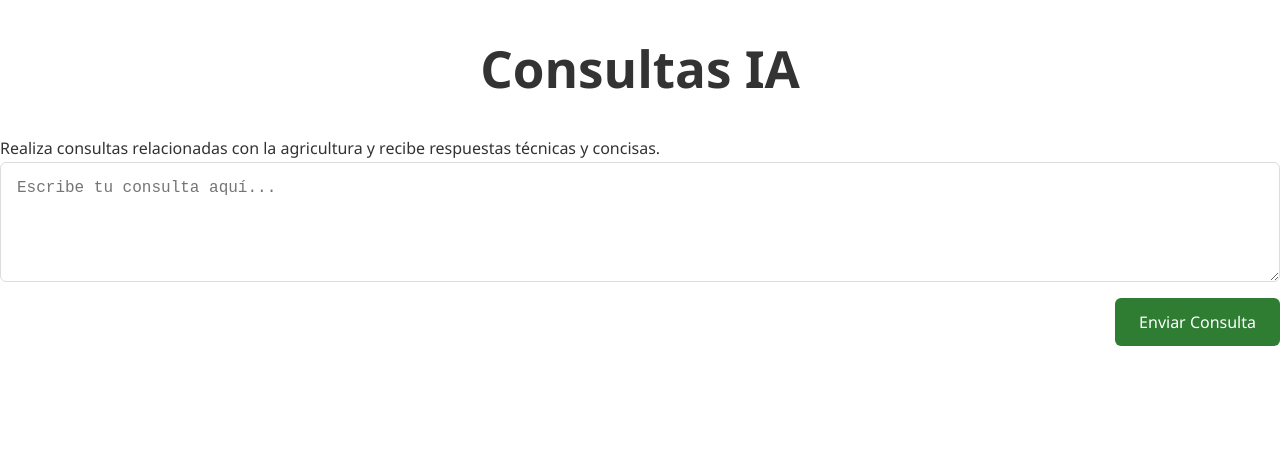
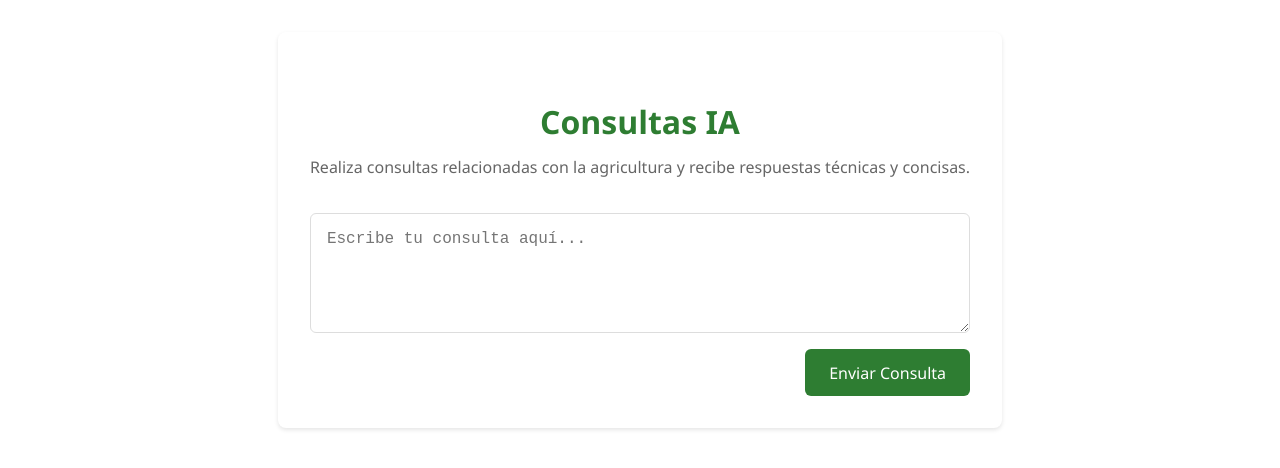
Before and after one commit to Ecosmart1/eco-smart, a React (Vite) app in the folder Ecosmart frontend react/: page /dashboard/agricultor/consultas in a window 1280 px wide. Shown: the top 468 px of the page. Built offline with nearby package versions, Linux system fonts and the light colour scheme.

Commit message:
consultas css fixed

```diff
--- a/Ecosmart frontend react/src/views/ConsultasIA.css
+++ b/Ecosmart frontend react/src/views/ConsultasIA.css
@@ -1,4 +1,29 @@
 
+
+.consultas-ia-container {
+  max-width: 800px;
+  margin: 2rem auto;
+  padding: 2rem;
+  background-color: #ffffff;
+  border-radius: 8px;
+  box-shadow: 0 2px 4px rgba(0, 0, 0, 0.1);
+}
+
+
+.consultas-ia-container h1 {
+  font-size: 2rem;
+  color: #2e7d32;
+  margin-bottom: 1rem;
+  text-align: center;
+}
+
+
+.consultas-ia-container p {
+  font-size: 1rem;
+  color: #666;
+  margin-bottom: 2rem;
+  text-align: center;
+}
 
 .consulta-form {
   display: flex;
```
